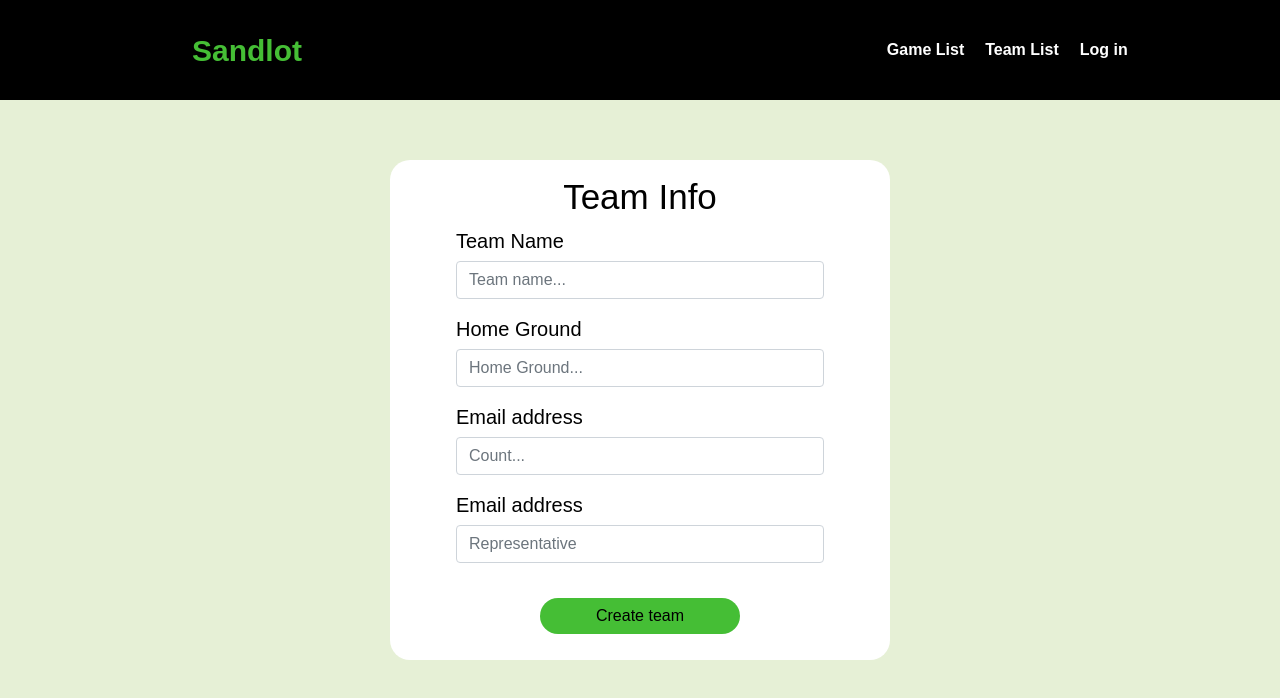
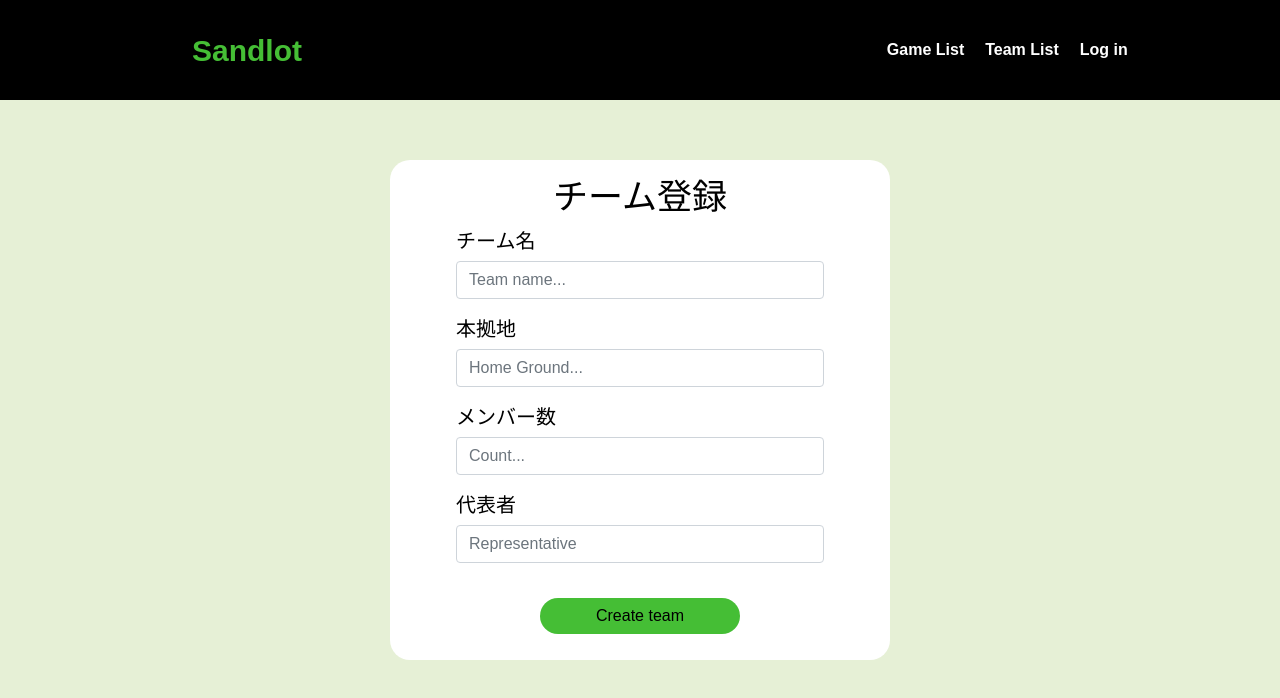
Before and after one commit to kaheiseki/sandlot, a React (Create React App) app: page /createteam in a window 1280 px wide. Shown: the top 698 px of the page. Built offline with nearby package versions, Linux system fonts and the light colour scheme; no server answers.

Commit message:
add email info

```diff
--- a/src/pages/add_teams/add_team.js
+++ b/src/pages/add_teams/add_team.js
@@ -39,10 +39,10 @@ export const AddTeam = () => {
       <Card className='add_team_card_outline'>
         <Card.Body>
           <Card.Title className='form_title'>
-            Team Info
+            チーム登録
           </Card.Title>
           <div className='form-group'>
-            <label>Team Name</label>
+            <label>チーム名</label>
             <input
               className='form-control'
               placeholder="Team name..."
@@ -52,7 +52,7 @@ export const AddTeam = () => {
             />
           </div>
           <div className='form-group'>
-            <label>Home Ground</label>
+            <label>本拠地</label>
             <input
               className='form-control'
               placeholder="Home Ground..."
@@ -62,7 +62,7 @@ export const AddTeam = () => {
             />
           </div>
           <div className='form-group'>
-            <label>Email address</label>
+            <label>メンバー数</label>
             <input
               className='form-control'
               type="number"
@@ -73,7 +73,7 @@ export const AddTeam = () => {
             />
           </div>
           <div className='form-group'>
-            <label>Email address</label>
+            <label>代表者</label>
             <input
               className='form-control'
               placeholder="Representative"
--- a/src/pages/create_game_post/create_game_post.js
+++ b/src/pages/create_game_post/create_game_post.js
@@ -26,6 +26,7 @@ export const CreateGamePost = () => {
   const [newCost, setNewCost] = useState("");
   const [newHelper, setNewHelper] = useState("");
   const [userId,setUserId] = useState(" ");
+  const [email,setEmail] = useState("");
 
   const gamesCollectionRef = collection(db, "Games");
 
@@ -33,6 +34,7 @@ export const CreateGamePost = () => {
     if(user){
       const uid = user.uid;
       setUserId(uid);
+      setEmail(user.email);
       const teamsDocumentRef = doc(db,"Teams",userId);
       const docSnap = await getDoc(teamsDocumentRef);
       if(docSnap){
@@ -44,7 +46,7 @@ export const CreateGamePost = () => {
   })
 
   const createGame = async () => {
-    await addDoc(gamesCollectionRef, { name: newTeamName, date: newGameDate, time: newGameTime, place: newPlace, count: Number(newCount), cost: newCost, helper: newHelper });
+    await addDoc(gamesCollectionRef, { name: newTeamName, date: newGameDate, time: newGameTime, place: newPlace, count: Number(newCount), cost: newCost, helper: newHelper,email:email });
     // フォーム送信後中身を空にする処理（まだうまくいってない）
     //数字型の中身をからにできてない
     setNewCount("");
--- a/src/pages/index/gameinfo.js
+++ b/src/pages/index/gameinfo.js
@@ -58,7 +58,7 @@ const GameInfo = () => {
               <div>
                 <Modal show={show} onHide={handleClose} game={game}>
                   <Modal.Header closeButton>
-                    <Modal.Title>Modal heading</Modal.Title>
+                    <Modal.Title>詳細情報</Modal.Title>
                   </Modal.Header>
                   <Modal.Body>
                     <p>チーム名:{games[indexContent].name}</p>
@@ -66,6 +66,7 @@ const GameInfo = () => {
                     <p>試合日:{games[indexContent].date}</p>
                     <p>開始時間:{games[indexContent].time}</p>
                     <p>費用:{games[indexContent].cost}円</p>
+                    <p>連絡先:{games[indexContent].email}</p>
                   </Modal.Body>
                   <Modal.Footer>
                     <Button onClick={()=>handleClose()}>Close</Button>
--- a/src/pages/signup/signup.js
+++ b/src/pages/signup/signup.js
@@ -47,7 +47,7 @@ export const SignUp = () => {
         return createUserWithEmailAndPassword(auth,email,password).then((userCredential) => {
           const user = userCredential.user;
           const usersCollectionRef = collection(db, "Users");
-          addDoc(usersCollectionRef, { name:username, id:user.uid});
+          addDoc(usersCollectionRef, { name:username, id:user.uid,email:user.email});
           setUsername("");
           setEmail("");
           setPassword("");
--- a/src/pages/team_table/teaminfo.js
+++ b/src/pages/team_table/teaminfo.js
@@ -49,7 +49,7 @@ const TeamInfo = () => {
                 <Card style={{ width: '18rem' , height:"12rem",borderRadius:"10px"}}>
                   <Card.Body>
                     <Card.Title>{team.name}</Card.Title>
-                    <Card.Text>チーム人数: {team.count}</Card.Text>
+                    <Card.Text>メンバー数: {team.count}</Card.Text>
                     <Card.Text>場所: {team.place}</Card.Text>
                   </Card.Body>
                   <Button style = {{width:"120px"}} onClick={()=>handleShow(index)}>詳細を見る</Button>
```
